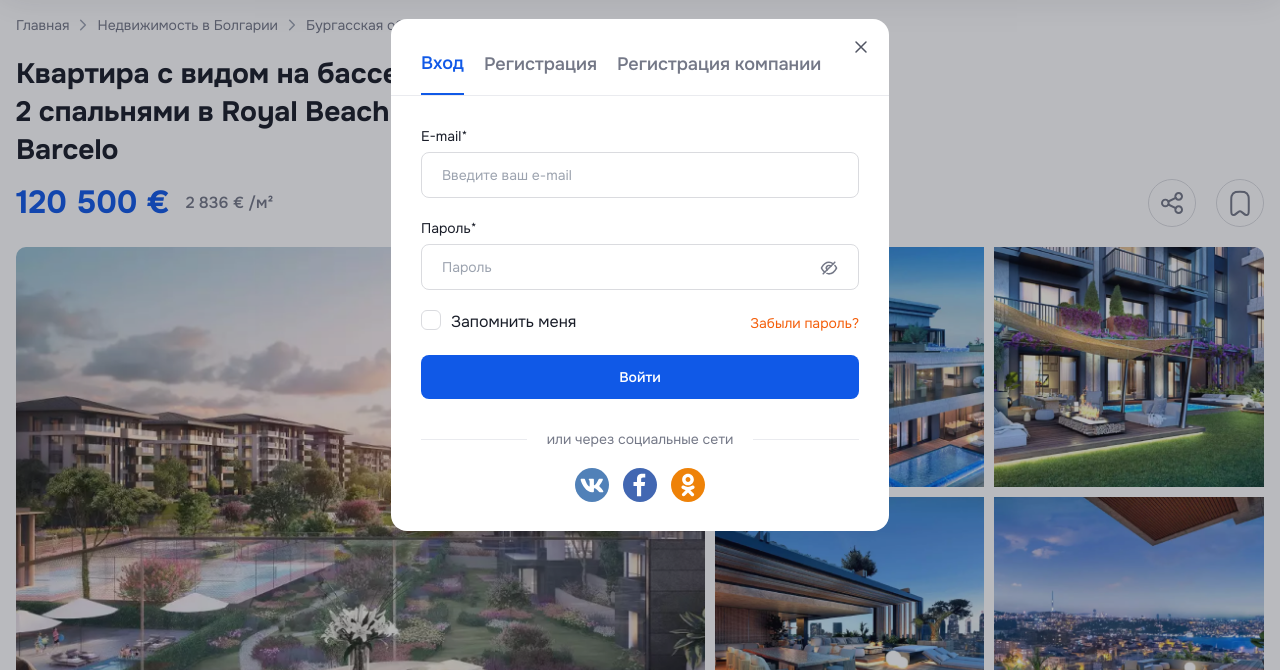
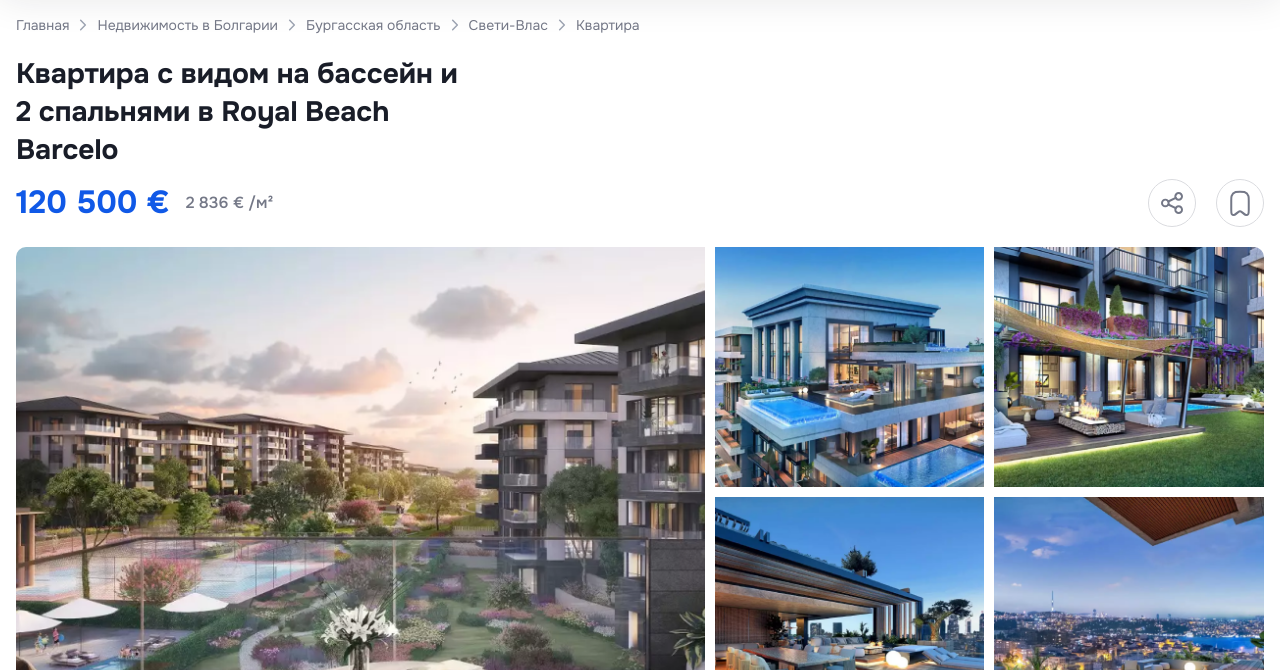
Before and after one commit to AzamjonKobulov/hatamatata, a website: page public/object.html in a window 1280 px wide. Shown: the part 125-795 px from the top of the page. Drawn offline with nearby package versions, Linux system fonts and the light colour scheme.

Commit message:
fix/some issues

```diff
--- a/public/object.html
+++ b/public/object.html
@@ -174,7 +174,7 @@
               <!-- Login & Registration Poppup -->
               <!-- Poppup Overlay -->
               <div
-                class="fixed z-50 inset-0 grid place-content-center bg-brand-black/30 px-4"
+                class="hidden fixed z-50 inset-0 grid place-content-center bg-brand-black/30 px-4"
               >
                 <!-- Poppus -->
                 <div
--- a/src/styles.css
+++ b/src/styles.css
@@ -82,7 +82,7 @@
 
 /* Input Focus */
 .input-focus {
-  @apply focus:font-medium focus:placeholder:font-normal focus:border-[0.0938rem] focus:border-brand-primary-normal focus:transition-all focus:duration-300;
+  @apply focus:font-medium focus:placeholder:font-normal focus:border focus:border-brand-primary-normal focus:transition-all focus:duration-300;
 }
 
 /* Input Error */
```
Also changed, not shown: public/assets/images/new-1.png (renamed from public/assets/images/News/new-1.png), public/assets/images/new-2.png (renamed from public/assets/images/News/new-2.png), public/css/styles.css.
